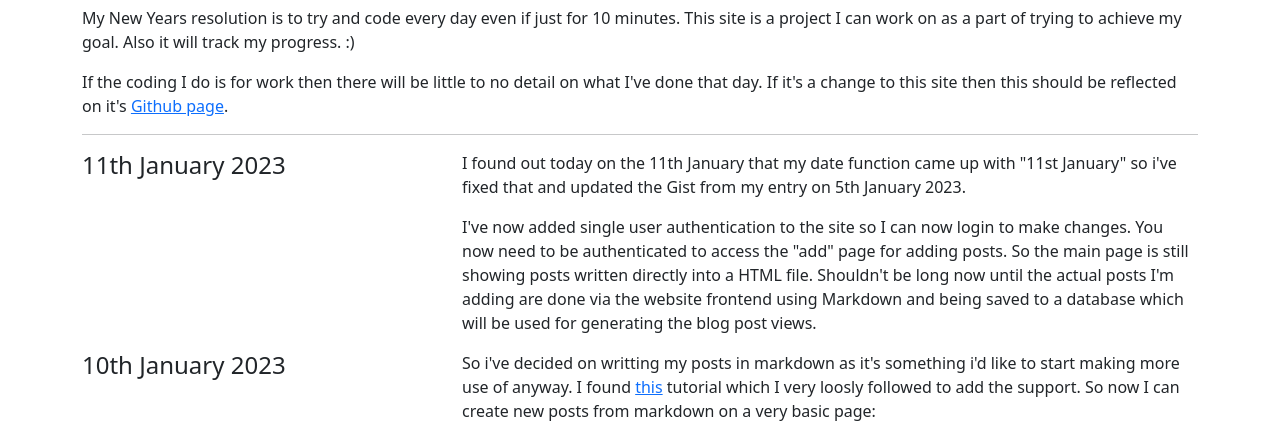
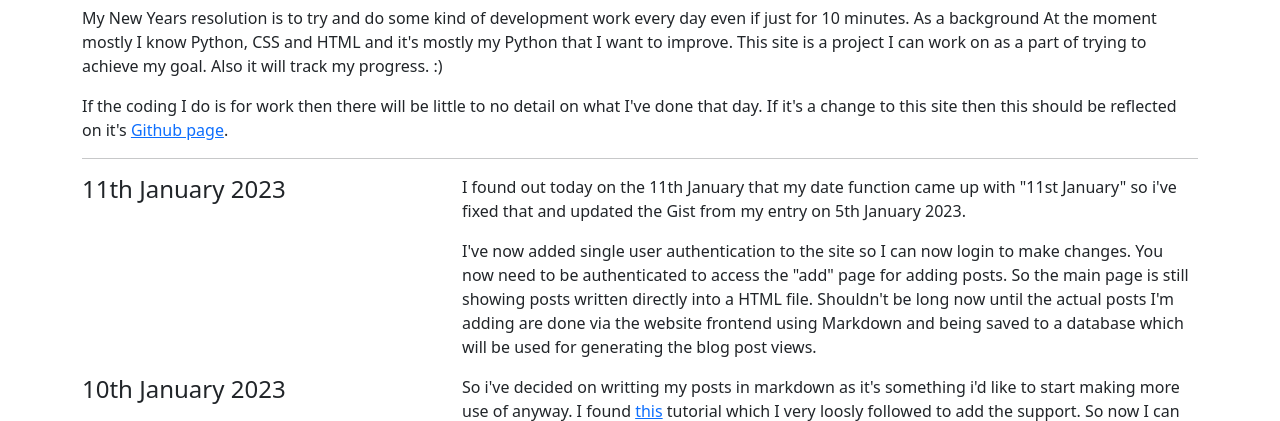
Before and after one commit to ceaveson/www.eaveson.co.uk, a Flask app: template www_eaveson_co_uk/templates/blog/home.html in a window 1280 px wide. Shown: the part 74-495 px from the top of the page. Run offline with Flask 2, Linux system fonts and the light colour scheme; the template is opened without the code that fills it, so the values that code supplies are empty; some libraries are stand-ins or nearby versions.

Commit message:
update intro

```diff
--- a/www_eaveson_co_uk/templates/blog/home.html
+++ b/www_eaveson_co_uk/templates/blog/home.html
@@ -12,7 +12,7 @@
     <div class="row">
         <div class="col">
             <p>
-My New Years resolution is to try and code every day even if just for 10 minutes. This site is a project I can work on as a part of trying to achieve my goal. Also it will track my progress. :)
+My New Years resolution is to try and do some kind of development work every day even if just for 10 minutes. As a background At the moment mostly I know Python, CSS and HTML and it's mostly my Python that I want to improve. This site is a project I can work on as a part of trying to achieve my goal. Also it will track my progress. :)
 </p>
 <p>
 If the coding I do is for work then there will be little to no detail on what I've done that day. If it's a change to this site then this should be reflected on it's <a href="https://github.com/ceaveson/www.eaveson.co.uk">Github page</a>.
```
